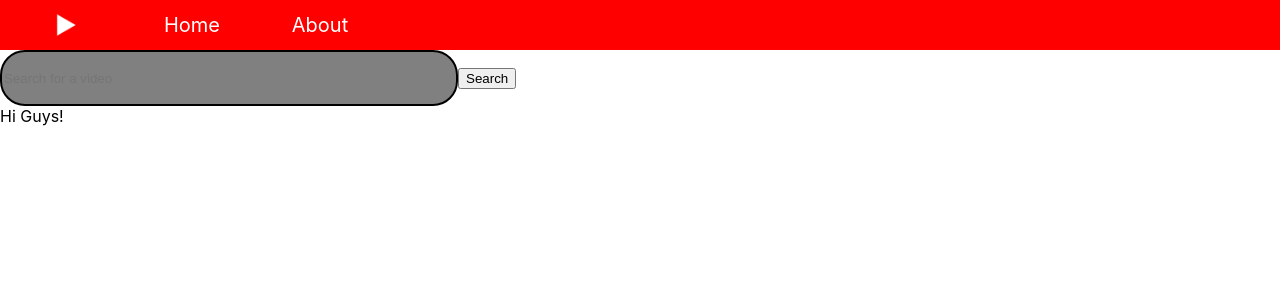
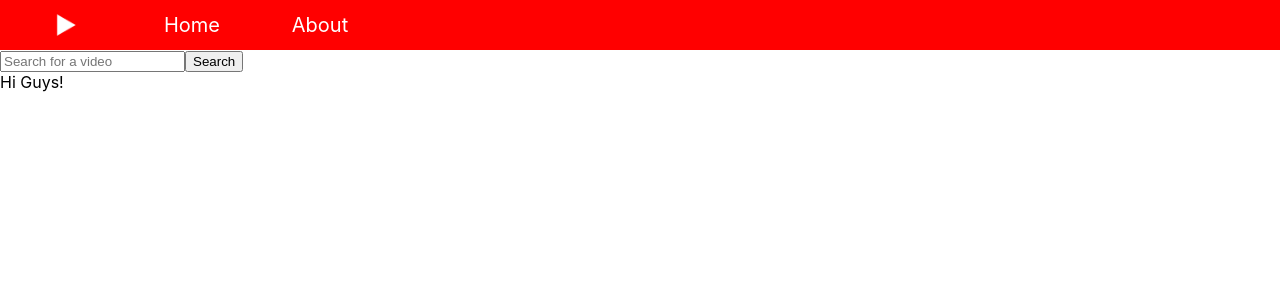
Before and after one commit to joshmarte/youtube-clone, a React (Create React App) app in the folder youtube-clone-with-react/: page / in a window 1280 px wide. Shown: the top 300 px of the page. Built offline with nearby package versions, Linux system fonts and the light colour scheme.

Commit message:
working base

```diff
--- a/youtube-clone-with-react/src/App.js
+++ b/youtube-clone-with-react/src/App.js
@@ -17,8 +17,6 @@ class App extends Component {
     this.state = {
       searchTerm: "",
       apiResults: [],
-      // results: false,
-      // searchInput: ""
     };
   }
 
@@ -34,33 +32,15 @@ class App extends Component {
     });
   };
 
-  // getVideos = async () => {
-  //   const { searchTerm } = this.state;
-  //   const videos = await apiResults.searchResults(searchInput);
-  //   this.setState({ videos, searchInput: "" });
-  // };
-
   handleChange = (event) => {
     this.setState({
-      searchInput: event.target.value,
+      searchTerm: event.target.value,
     });
   };
 
-  handleSubmit = async (event) => {
+  handleSubmit = (event) => {
     event.preventDefault();
-    try {
-      this.getVideos();
-      this.setState({
-        error: false,
-      });
-    } catch (error) {
-      this.setState({
-        error: true,
-        searchInput: "",
-        videos: [],
-      });
-      alert(error);
-    }
+    this.fetchData();
   };
 
   render() {
@@ -70,7 +50,12 @@ class App extends Component {
         <Routes>
           <Route
             path="/"
-            element={<SearchBar handleChange={this.handleChange} />}
+            element={
+              <SearchBar
+                handleChange={this.handleChange}
+                handleSubmit={this.handleSubmit}
+              />
+            }
           />
           <Route path="/about" element={<About />} />
         </Routes>
--- a/youtube-clone-with-react/src/components/searchBar.js
+++ b/youtube-clone-with-react/src/components/searchBar.js
@@ -2,15 +2,22 @@ import { Component } from "react";
 import "./searchBar.css";
 
 export default class SearchBar extends Component {
-  //handled in app -
-
-  //wrap in form
+  constructor(props) {
+    super(props);
+  }
   render() {
     return (
-      <div>
-        <form>
-          <input id="search-bar" type="text" placeholder="Search for a video" />
-          <button type="submit">Search</button>
+      <div id="form-container">
+        <form id="search-form" onSubmit={this.props.handleSubmit}>
+          <input
+            id="search-input"
+            type="text"
+            placeholder="Search for a video"
+            onChange={this.props.handleChange}
+          />
+          <button type="submit" id="submit-bttn">
+            Search
+          </button>
         </form>
       </div>
     );
```
